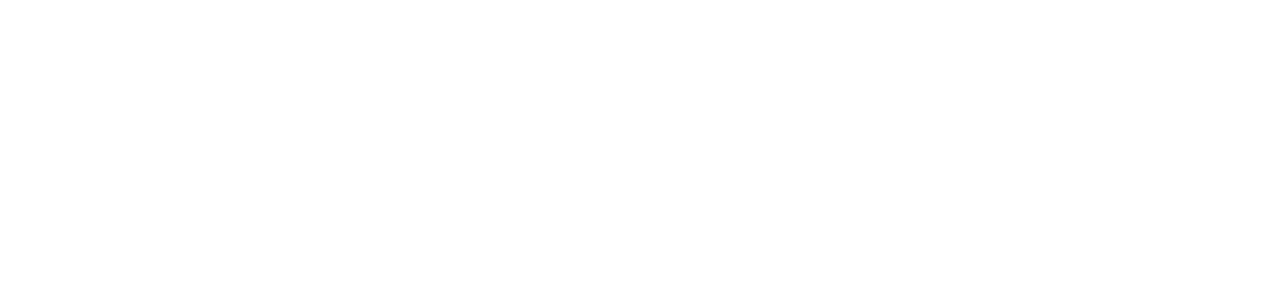
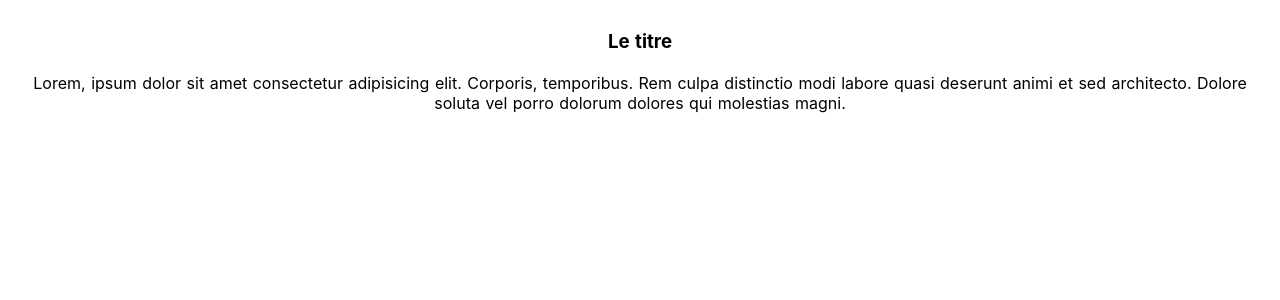
Before and after one commit to rikudosama/recipe-nuxt-js-app, a Nuxt app: page /recipes/1 in a window 1280 px wide. Before the commit this address had no page. Shown: the top 300 px of the page. Built offline with nearby package versions, Linux system fonts and the light colour scheme.

Commit message:
Show a recipe thanks to its id

```diff
--- a/components/Recipe.vue
+++ b/components/Recipe.vue
@@ -1,4 +1,5 @@
 <template>
+    <nuxt-link :to="'/recipes/' + id">
         <article class="recipe">
           <div class="thumbnail" :style="{backgroundImage: 'url('+ thumbnail +')'}"></div>
           <h1>
@@ -8,13 +9,19 @@
             {{ previewDescription }}
           </p>
         </article>
+    </nuxt-link>
 </template>
 <script>
 export default {
-    props: ['thumbnail', 'title', 'previewDescription']
+    props: ['thumbnail', 'title', 'previewDescription', 'id']
 }
 </script>
 <style scoped>
+    a
+    {
+        text-decoration: none;
+        color: black;
+    }
     .recipe
     {
         box-sizing: border-box;
--- /dev/null
+++ b/pages/recipes/_id/index.vue
@@ -0,0 +1,34 @@
+<template>
+    <p>
+        <section class="single-recipe">
+            <article>
+                <h1>Le titre</h1>
+                <div>
+                    <img src="" alt="">
+                </div>
+                <p>
+                    Lorem, ipsum dolor sit amet consectetur adipisicing elit.
+                    Corporis, temporibus. Rem culpa distinctio modi labore quasi
+                    deserunt animi et sed architecto.
+                    Dolore soluta vel porro dolorum dolores qui molestias magni.
+                </p>
+            </article>
+        </section>
+    </p>
+</template>
+<script>
+export default {
+
+}
+</script>
+<style scoped>
+    .single-recipe
+    {
+        display: flex;
+        flex-flow: column;
+        justify-content: center;
+        align-items: center;
+        text-align: center;
+        padding: 30px;
+    }
+</style>
--- a/pages/recipes/index.vue
+++ b/pages/recipes/index.vue
@@ -4,18 +4,21 @@
         thumbnail="assets/img/pizza.jpg"
         title="Savoureuse pizza"
         previewDescription=" Lorem ipsum dolor sit amet consectetur adipisicing elit."
+        id="1"
          />
 
          <recipe
          thumbnail="assets/img/humberger.jpg"
          title="Un big belly burger"
          previewDescription=" Lorem ipsum dolor sit amet consectetur adipisicing elit."
+         id="2"
          />
 
         <recipe
          thumbnail="assets/img/salade.jpg"
          title="Une salade 100% bio"
          previewDescription=" Lorem ipsum dolor sit amet consectetur adipisicing elit."
+         id="3"
          />
 
     </section>
```
Lines whose indentation alone changed are shown as unchanged.
